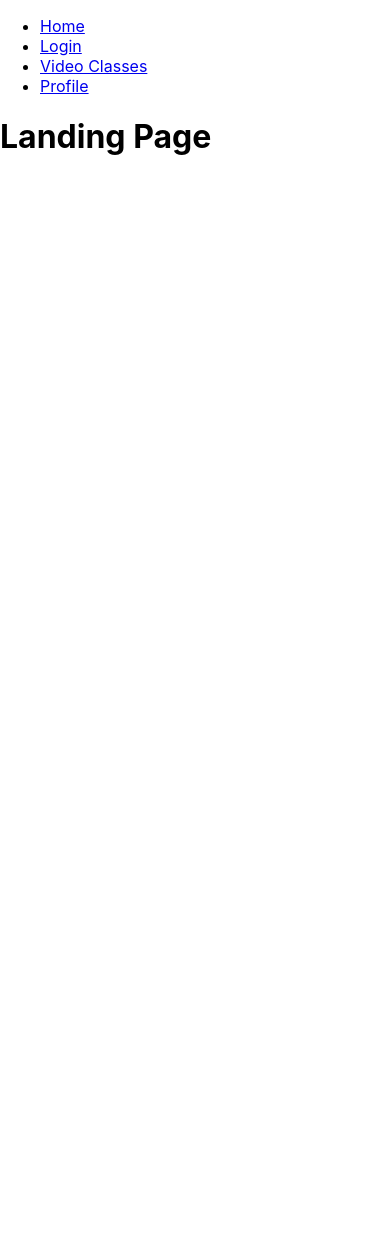
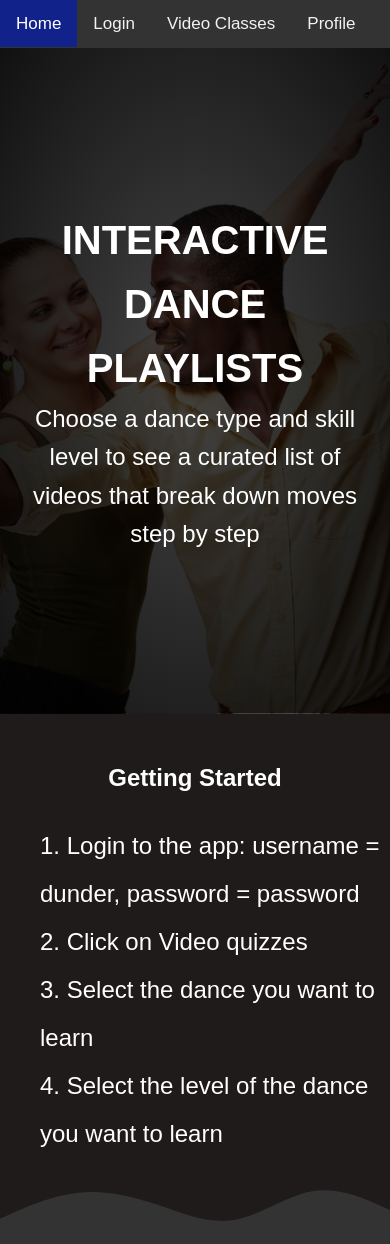
Before and after one commit to Renniesb/total_dance_virtual_classes, a React (Create React App) app: page / in a window 390 px wide. Before the commit the page ends 844 px from the top, so only its background shows below. Built offline with nearby package versions, Linux system fonts and the light colour scheme; no server answers.

Commit message:
add video classes page

```diff
--- a/src/App.css
+++ b/src/App.css
@@ -1,4 +1,153 @@
-.App {
+
+.main-text {
+  font-size: 2.5rem;
+  text-transform: uppercase;
+}
+
+.description{
+font-size: 1.5rem;
+}
+.Login {
+  padding: 16px;
+}
+.Login input {
+  display: block;
+  margin-bottom: 5px;
+}
+svg {
+  display: block;
+}
+ol {
+font-size: 1.5rem;
+display: table;
+margin: 0 auto;
+}
+.hero {
+  color: white;
+  padding: 15em 0;
+  text-align: center;
+  background: url(./img/eye_look.png),
+  radial-gradient(#444,#111);
+  background-size: cover;
+  background-repeat: no-repeat;
+  background-position: center center;
+  background-blend-mode: multiply;
+  background-attachment: fixed;
+  background-repeat: no-repeat;
+  background-position: center center;
+
+}
+
+img {
+  max-width: 500px;
+  display: block;
+}
+
+h1,
+h2,
+h3,
+p {
+  margin: 0;
+}
+
+.video {
+  text-align: center;
+  margin-top: 50px;
+}
+
+.select-videos {
+  margin-top: 20px;
+  display: flex;
+  flex-direction: column;
+  align-items: center;
+}
+
+.select {
+  background-color: #11238b;
+  color: white;
+  padding: 14px 20px;
+  margin: 8px 0;
+  border: none;
+  cursor: pointer;
+  width: 100%;
+  opacity: 0.9;
+}
+
+button:hover {
+  opacity:1;
+}
+
+.container {
+  width: 85%;
+  margin: 0 auto;
+  max-width: 65em;
+}
+
+.makeNavElement {
+  background: inherit;
+  border: none;
+  padding: inherit;
+
+  /*optional*/
+  font-family: arial, sans-serif;
+  /*input has OS specific font-family*/
+  color: #069;
+  text-decoration: underline;
+  cursor: pointer;
+}
+
+/* Add a black background color to the top navigation */
+.topnav {
+  background-color: #333;
+  display: flex;
+}
+
+/* Style the links inside the navigation bar */
+.topnav a, .topnav button{
+  color: #f2f2f2;
+  text-align: center;
+  padding: 14px 16px;
+  text-decoration: none;
+  font-size: 17px;
+}
+
+/* Change the color of links on hover */
+.topnav a:hover, .topnav button:hover{
+  background-color: #ddd;
+  color: black;
+}
+
+/* Add a color to the active/current link */
+.topnav a.active, .topnav button.active {
+  background-color: #11238b;
+  color: white;
+}
+
+/* main styling */
+.get-started {
+  text-align: center;
+  margin-bottom: 20px;
+  color: white;
+}
+
+.bg-gray {
+  color: white;
+  line-height: 2;
+  padding-top: 40px;
+  list-style-position: inside;
+  background-color: rgb(32, 27, 27);
+}
+
+
+@media screen and (max-width: 750px) {
+  .hero{
+      padding: 10em 0;
+  }
+}
+
+
+
+/* .App {
   text-align: center;
 }
 
@@ -35,4 +184,4 @@
   to {
     transform: rotate(360deg);
   }
-}
+} */
--- a/src/App.js
+++ b/src/App.js
@@ -1,18 +1,17 @@
 import React, { Component } from 'react';
 import './App.css';
+import Video from './Video'
 import Login from './Login/Login'
 import LandingPage from './LandingPage/LandingPage'
 import Profile from './Profile/Profile'
 import env from './config';
+
+
 import {
   Switch,
   Route,
-  Link,
-  // useRouteMatch,
-  // useParams
 } from "react-router-dom";
 import PrivateRoute from './PrivateRoute';
-
 
 class App extends Component {
   constructor() {
@@ -27,7 +26,7 @@ class App extends Component {
 
   }
 
-  getProfile = ()=>{
+  getProfile = (history)=>{
     fetch(`${env.API_ENDPOINT}/user/profile`,
     {
       headers: {Authorization: 'Bearer '+ localStorage.getItem(env.TOKEN_KEY)},
@@ -38,7 +37,10 @@ class App extends Component {
       .then(response => response.json())
       .then(data =>{
         console.log(localStorage.getItem(env.TOKEN_KEY))
-        this.setState({ isAuthenticated: true, profile: data })
+        this.setState({ isAuthenticated: true, profile: data },()=>{
+          history.push('./profile')
+        })
+
       }
       ).catch(err=>console.log(err))
   }
@@ -106,6 +108,7 @@ class App extends Component {
 
   render() {
 
+
     const loginProps = {
       handlePassChange : this.handlePassChange,
       handleUserChange: this.handleUserChange,
@@ -115,44 +118,32 @@ class App extends Component {
       password: this.state.password,
       error: this.state.error,
       authMessage: this.state.authMessage,
-      logout: this.logout
+      logout: this.logout,
+      getProfile: this.getProfile()
     }
 
 
     return (
 
-        <div>
-          <nav>
-            <ul>
-              <li>
-                <Link to="/">Home</Link>
-              </li>
-              <li>
-                <Link to="/login">Login</Link>
-              </li>
-              <li>
-                <Link to="/videos">Video Classes</Link>
-              </li>
-              <li>
-                <Link to="/profile" onClick={this.getProfile}>Profile</Link>
-              </li>
-
-
-            </ul>
-          </nav>
-
+      <div>
           <Switch>
             <Route path="/login">
               <Login {...loginProps}/>
+            </Route>
+            <Route path="/videos">
+              <Video getProfile={this.getProfile} />
+            </Route>
+            <Route path="/profile">
+              <Profile />
             </Route>
             <PrivateRoute path="/profile" isAuthenticated = {this.state.isAuthenticated}>
                 <Profile />
             </PrivateRoute>
             <Route path="/">
-              <LandingPage />
+              <LandingPage getProfile={this.getProfile}/>
             </Route>
           </Switch>
-        </div>
+      </div>
 
 
     );
--- a/src/LandingPage/LandingPage.js
+++ b/src/LandingPage/LandingPage.js
@@ -1,10 +1,31 @@
 import React from 'react';
 import './LandingPage.css';
+import Nav from '../Nav/Nav'
 
-const LandingPage = () => {
+const LandingPage = ({getProfile}) => {
     return (
         <div>
-            <h1>Landing Page</h1>
+        <Nav getProfile={getProfile} page="home"/>
+        <header class="hero">
+            <div class="container">
+                <h1 class="main-text">Interactive dance playlists</h1>
+                <p class="description">Choose a dance type and skill level to see a curated list of videos that break down moves step by step</p>
+            </div>
+        </header>
+        <section class="bg-gray">
+                <div class="get-started">
+                    <h2>Getting Started</h2>
+                </div>
+
+                <ol>
+                    <li>Login to the app: username = dunder,   password = password</li>
+                    <li>Click on Video quizzes</li>
+                    <li>Select the dance you want to learn</li>
+                    <li>Select the level of the dance you want to learn</li>
+                </ol>
+            <svg xmlns="http://www.w3.org/2000/svg" viewBox="0 0 1440 320"><path fill="#333333" fill-opacity="1" d="M0,224L48,202.7C96,181,192,139,288,128C384,117,480,139,576,170.7C672,203,768,245,864,229.3C960,213,1056,139,1152,122.7C1248,107,1344,149,1392,170.7L1440,192L1440,320L1392,320C1344,320,1248,320,1152,320C1056,320,960,320,864,320C768,320,672,320,576,320C480,320,384,320,288,320C192,320,96,320,48,320L0,320Z"></path></svg>
+
+        </section>
         </div>
     )
 
--- a/src/Login/Login.js
+++ b/src/Login/Login.js
@@ -1,5 +1,8 @@
 import React from 'react';
 import './Login.css';
+import env from '../config';
+import Nav from '../Nav/Nav'
+
 // import config from '../config'
 
 const Login = ({
@@ -11,9 +14,12 @@ const Login = ({
     password,
     error,
     authMessage,
-    logout
+    logout,
+    getProfile
 }) => {
     return (
+        <div>
+            <Nav getProfile={getProfile} page="login"/>
             <div className="Login">
                 <form onSubmit={handleSubmit}>
                 {
@@ -31,9 +37,11 @@ const Login = ({
 
                 <p>{authMessage}</p>
 
-            {authMessage != "success" ? <input type="submit" value="Log In" data-test="submit" /> : <button onClick={logout}  data-test="submit">Log Out</button>   }
+                {authMessage !== "success" && localStorage.getItem(env.TOKEN_KEY) === null ? <input type="submit" value="Log In" data-test="submit" /> : <button onClick={logout}  data-test="submit">Log Out</button>   }
                 </form>
             </div>
+        </div>
+
     )
 }
 
--- /dev/null
+++ b/src/Nav/Nav.js
@@ -0,0 +1,45 @@
+import React from 'react';
+import {Link, useHistory} from "react-router-dom";
+// import navStyles from './Nav.module.css';
+
+function Nav({getProfile,page}) {
+  let history = useHistory();
+    if(page === "home"){
+
+          return (<nav className="topnav">
+            <nav>
+                <Link className="active" to="/">Home</Link>
+
+                <Link to="/login">Login</Link>
+
+                <Link to="/videos">Video Classes</Link>
+                <button className="makeNavElement" onClick={()=>{getProfile(history)}}>Profile</button>
+            </nav>
+          </nav>)
+    }else if(page==="login"){
+          return (<nav className="topnav">
+            <nav>
+                <Link to="/">Home</Link>
+
+                <Link className="active" to="/login">Login</Link>
+
+                <Link to="/videos">Video Classes</Link>
+                <button className="makeNavElement" onClick={()=>{getProfile(history)}}>Profile</button>
+            </nav>
+          </nav>)
+    }else if(page==="videos"){
+      return(<nav className="topnav">
+
+                <Link to="/">Home</Link>
+
+                <Link to="/login">Login</Link>
+
+                <Link className="active" to="/videos">Video Classes</Link>
+                <button className="makeNavElement" onClick={()=>{getProfile(history)}}>Profile</button>
+
+              </nav>)
+    }
+
+}
+
+export default Nav;
--- /dev/null
+++ b/src/Video.js
@@ -0,0 +1,44 @@
+import React, { useState } from 'react';
+import Nav from './Nav/Nav';
+function Video({getProfile}) {
+    const [danceSelected, setDanceBoolean] = useState(false);
+    const renderSelectDance = () => {
+        return (
+            <>
+                <section className="select-videos">
+                    <div className="btn-group">
+                        <h2>Select The dance you are learning</h2>
+                        <button onClick={() => setDanceBoolean(true)}  className="select">Salsa</button>
+                        <button onClick={() => setDanceBoolean(true)} className="select">Bachata</button>
+                        <button onClick={() => setDanceBoolean(true)} className="select">Merengue</button>
+                    </div>
+                </section>
+            </>
+        )
+    }
+    const renderSelectLevel = () => {
+       return (
+           <>
+            <section className="select-videos">
+                <div className="btn-group">
+                    <h2>Select Your Skill Level</h2>
+                    <button  className="select">Beginner</button>
+                    <button  className="select">Intermediate</button>
+                    <button className="select">Advanced</button>
+                </div>
+            </section>
+           </>
+       )
+    }
+
+    return (
+        <>
+            <Nav getProfile={getProfile} page="login"/>
+           {
+               !danceSelected ? renderSelectDance() : renderSelectLevel()
+           }
+        </>
+    )
+}
+
+export default Video;
--- a/src/index.css
+++ b/src/index.css
@@ -1,10 +1,10 @@
 body {
-  margin: 0;
-  font-family: -apple-system, BlinkMacSystemFont, 'Segoe UI', 'Roboto', 'Oxygen',
-    'Ubuntu', 'Cantarell', 'Fira Sans', 'Droid Sans', 'Helvetica Neue',
-    sans-serif;
-  -webkit-font-smoothing: antialiased;
-  -moz-osx-font-smoothing: grayscale;
+  background-color: #171717;
+  color: white;
+  margin: 0px;
+  font-family: 'Noto Sans JP', sans-serif;
+  line-height: 1.6;
+
 }
 
 code {
```
Also changed, not shown: src/Nav/Nav.module.css (added), src/img/eye_look.png (added), src/img/wave.svg (added). Lines whose indentation alone changed are shown as unchanged.
